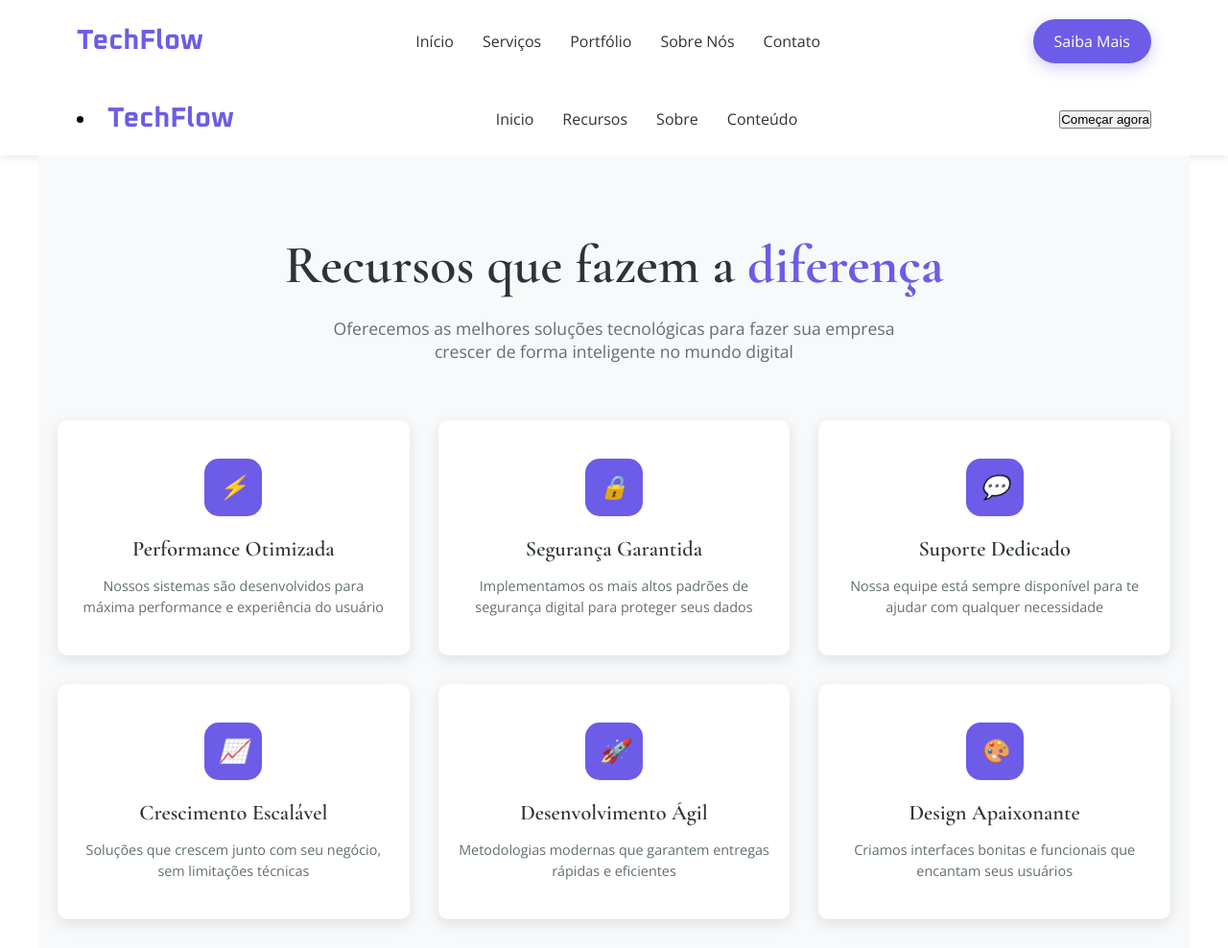
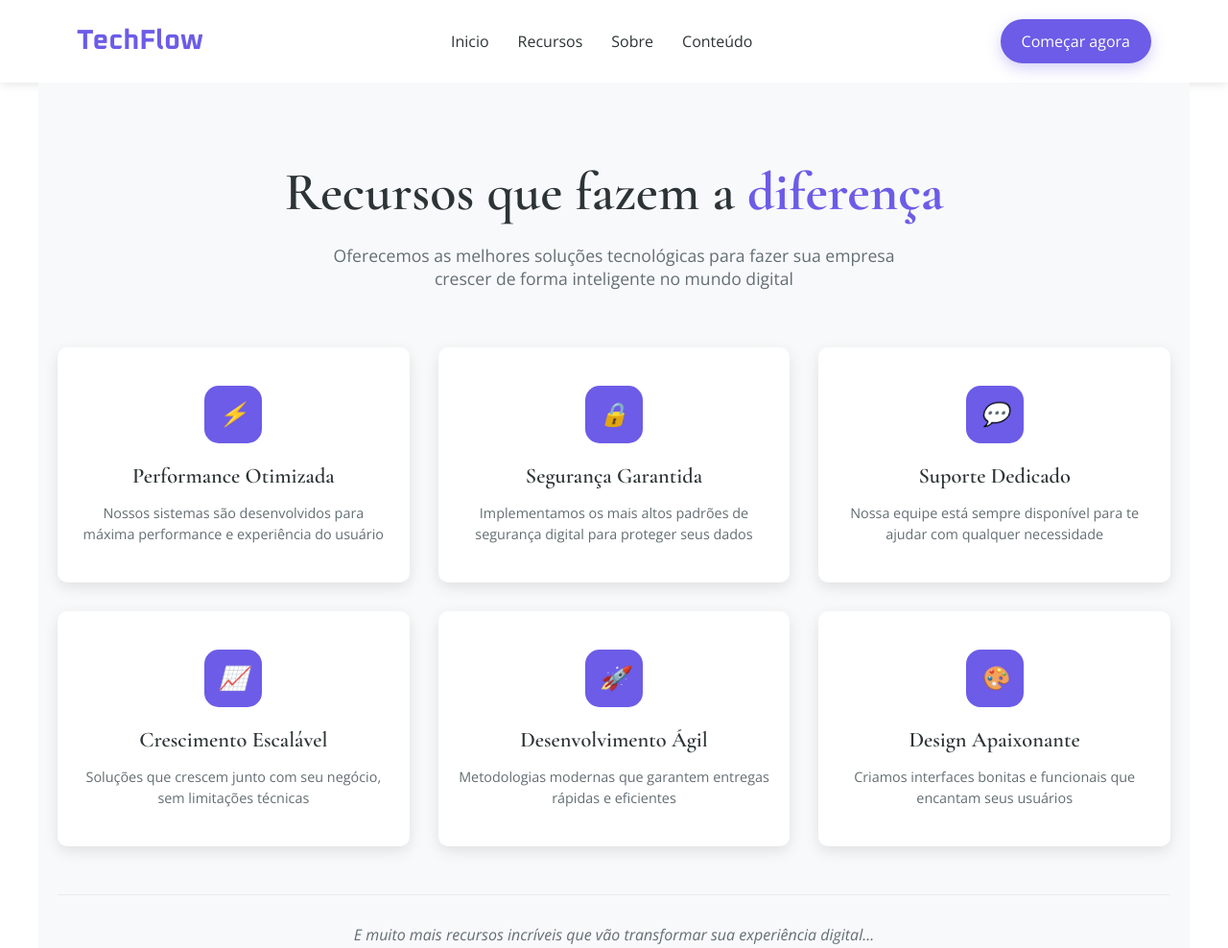
Before and after one commit to jaunvava/1-avaliacao-introducao-web, a plain HTML site: page projeto/projeto_layout.html in a window 1280 px wide. Shown: the top 988 px of the page at 96% size. Drawn offline with nearby package versions, Linux system fonts and the light colour scheme; a web font is replaced by a local one.

Commit message:
corrigindo a Navbar

```diff
--- a/projeto/projeto_layout.html
+++ b/projeto/projeto_layout.html
@@ -11,24 +11,6 @@
     <main>
       <!-- Cabeçalho -->
       <header>
-        <div class="navbar">
-          <div class="logo">
-            <span>TechFlow</span>
-          </div>
-          <nav>
-            <ul class="nav-links">
-              <li><a href="#">Início</a></li>
-              <li><a href="#">Serviços</a></li>
-              <li><a href="#">Portfólio</a></li>
-              <li><a href="#sobre-nos">Sobre Nós</a></li>
-              <li><a href="#">Contato</a></li>
-            </ul>
-          </nav>
-
-          <div class="botoes">
-            <button class="btn-saiba-mais">Saiba Mais</button>
-          </div>
-        </div>
         <nav class="navbar">
           <div class="title-logo">
             <h1>
@@ -42,7 +24,7 @@
             <li><a href="#">Conteúdo</a></li>
           </ul>
           <div class="cta">
-            <button class="btn-navbar">Começar agora</button>
+            <button class="btn-saiba-mais">Começar agora</button>
           </div>
         </nav>
       </header>
--- a/projeto/style.css
+++ b/projeto/style.css
@@ -18,6 +18,7 @@ header {
   padding: 20px 40px;
   max-width: 1200px;
   margin: 0 auto;
+  list-style: none;
 }
 .logo {
   font-family: "Oxanium", sans-serif;
@@ -25,18 +26,21 @@ header {
   font-weight: 700;
   color: #6c5ce7;
   text-decoration: none;
+  list-style: none;
 }
 .nav-links {
   list-style: none;
   display: flex;
   gap: 30px;
+  text-decoration: none;
 }
 .nav-links li a {
   font-family: "Open Sans", sans-serif;
   font-size: 1rem;
   color: #2d3436;
+  transition: color 0.3s ease;
+  list-style: none;
   text-decoration: none;
-  transition: color 0.3s ease;
 }
 
 .nav-links li a:hover {
@@ -478,9 +482,9 @@ header {
 }
 
 .texto {
- position: relative;
- z-index: 1;
- text-align: center;
+  position: relative;
+  z-index: 1;
+  text-align: center;
 }
 
 .audio1 {
```
